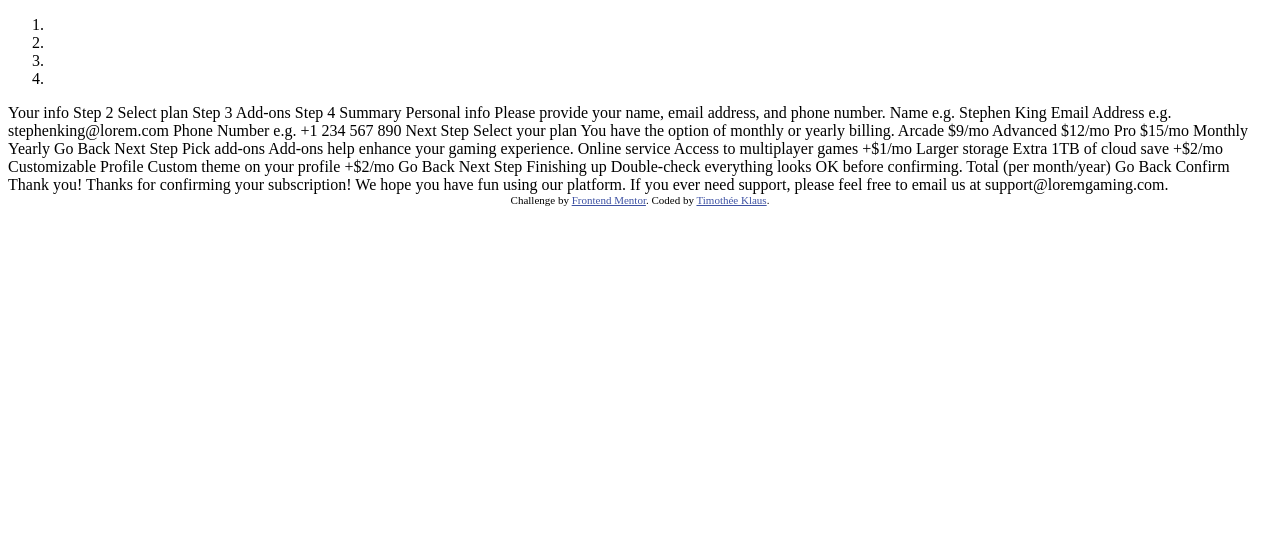
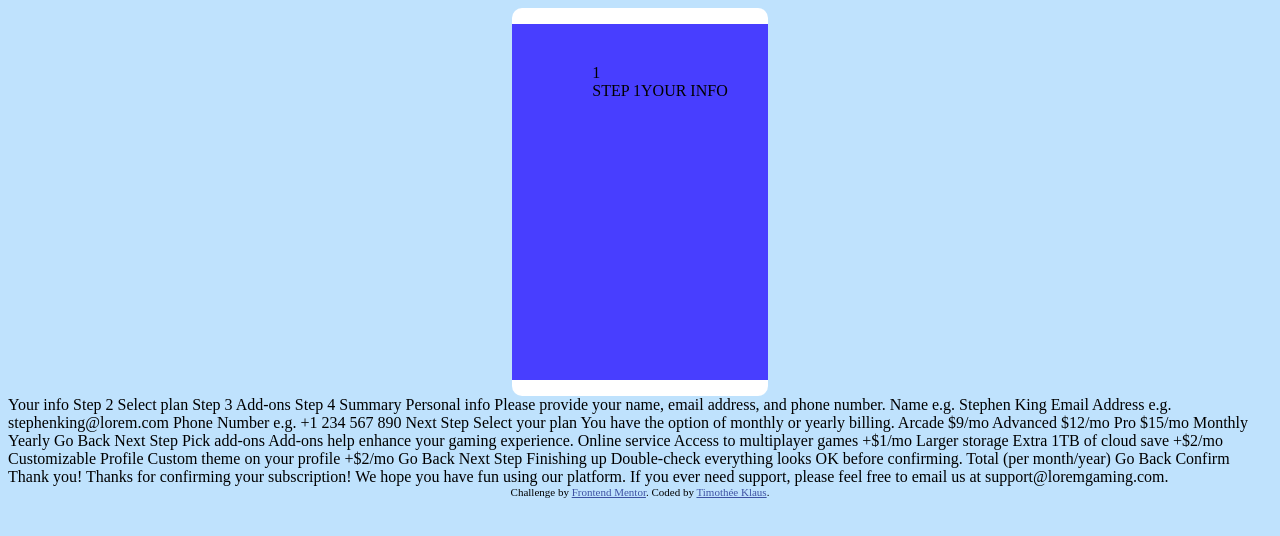
Before and after one commit to TomyStark777/Multi-Step-Form, a plain HTML site: page index.html in a window 1280 px wide. Drawn offline with Linux system fonts and the light colour scheme.

Commit message:
Création de la sidebar

```diff
--- a/index.html
+++ b/index.html
@@ -5,7 +5,7 @@
   <meta name="viewport" content="width=device-width, initial-scale=1.0"> <!-- displays site properly based on user's device -->
 
   <link rel="icon" type="image/png" sizes="32x32" href="./assets/images/favicon-32x32.png">
-
+  <link rel="stylesheet" href="style.css">
   <title>Frontend Mentor | Multi-step form</title>
 
   <!-- Feel free to remove these styles or customise in your own stylesheet 👍 -->
@@ -17,9 +17,10 @@
 <body>
   <div class="container">
     <div class="sidebar">
-      <ol type="1">
+      <ol>
         <li>
-
+          <div class="number">1</div>
+          <div class="step"><span>STEP 1</span><span>YOUR INFO</span></div>
         </li>
         <li></li>
         <li></li>
--- /dev/null
+++ b/style.css
@@ -0,0 +1,30 @@
+body {
+    background-color: hsl(206, 94%, 87%);
+    display: flex;
+    flex-direction: column;
+    justify-content: center;
+    align-items: center;
+
+    .container {
+        background-color: white;
+        border-radius: 10px;
+
+        .sidebar {
+            background: url(assets/images/bg-sidebar-desktop.svg);
+            background-size: cover;
+            background-attachment: fixed;
+            background-repeat: no-repeat;
+
+            ol {
+                list-style-type: none;
+
+                li {
+                    padding: 5vh;
+                    border: 2px;
+                }
+            }
+        }
+
+    }
+
+}
```
